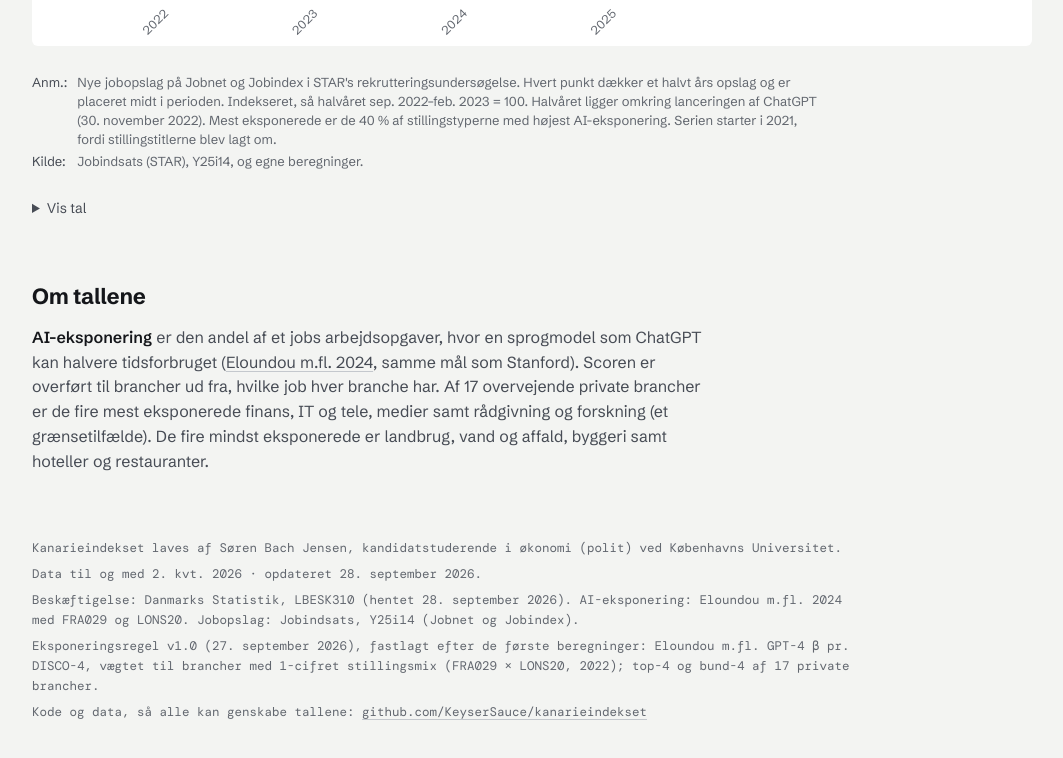
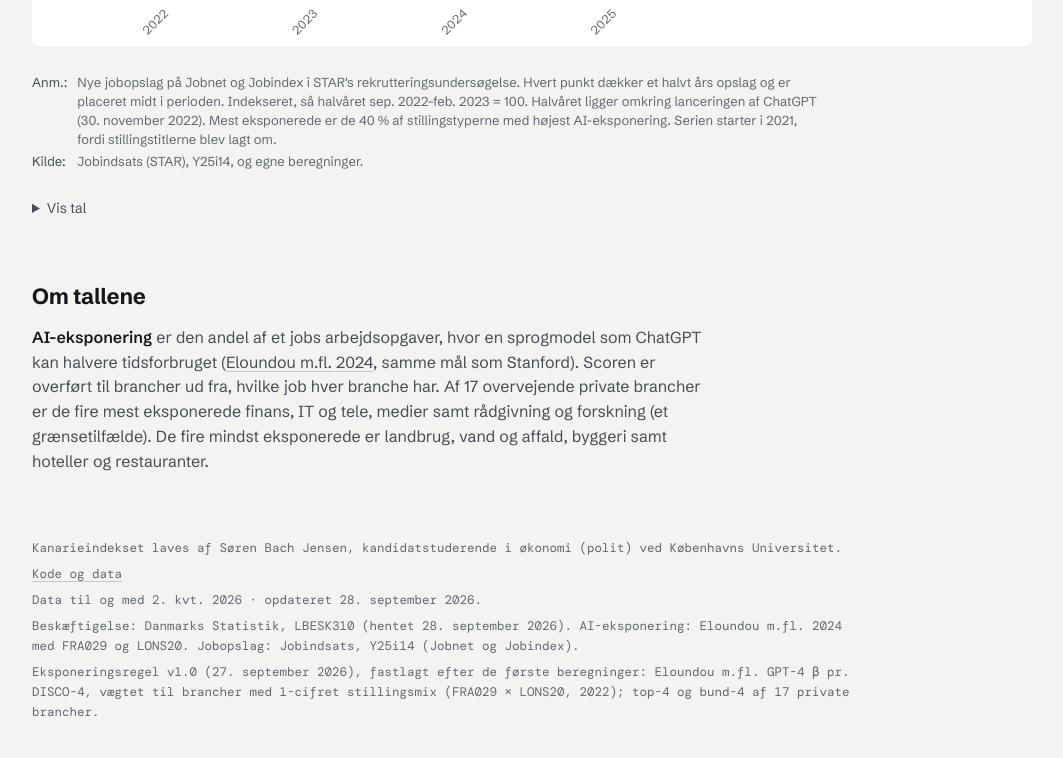
Before and after one commit to KeyserSauce/kanarieindekset, a plain HTML site: page site/index.html in a window 1280 px wide. Shown: the part 4014-4772 px from the top of the page, without its empty margins (108-1171 px from the left). Drawn offline with nearby package versions, Linux system fonts and the light colour scheme.

Commit message:
Sidefod: 'Kode og data' som linje 2
Co-Authored-By: Claude Opus 5.5 <noreply@anthropic.com>

```diff
--- a/site/index.html
+++ b/site/index.html
@@ -825,11 +825,11 @@
       L("Eksponeringsregel v1.0 (27. september 2026), fastlagt efter de første beregninger: Eloundou m.fl. GPT-4 β pr. DISCO-4, vægtet til brancher med 1-cifret stillingsmix (FRA029 × LONS20, 2022); top-4 og bund-4 af 17 private brancher.",
         "Exposure rule v1.0 (27 September 2026), fixed after the first calculations: Eloundou et al. GPT-4 β per DISCO-4, weighted to industries by the 1-digit occupation mix (FRA029 × LONS20, 2022); top 4 and bottom 4 of 17 private industries.")
     ].forEach(t => f.appendChild(h("div", null, t)));
-    // Link til koden, så alle kan genskabe tallene
-    const gh = h("div", null, L("Kode og data, så alle kan genskabe tallene: ", "Code and data to reproduce every figure: "));
-    const a = h("a", null, "github.com/KeyserSauce/kanarieindekset");
+    // Link til koden som linje 2, lige under navnet
+    const gh = h("div");
+    const a = h("a", null, L("Kode og data", "Code and data"));
     a.href = "https://github.com/KeyserSauce/kanarieindekset"; a.target = "_blank"; a.rel = "noopener";
-    gh.appendChild(a); f.appendChild(gh);
+    gh.appendChild(a); f.insertBefore(gh, f.children[1]);
   }
 
   // Faste tekster i HTML'en har den engelske udgave i data-en (og data-en-aria for aria-label)
```
